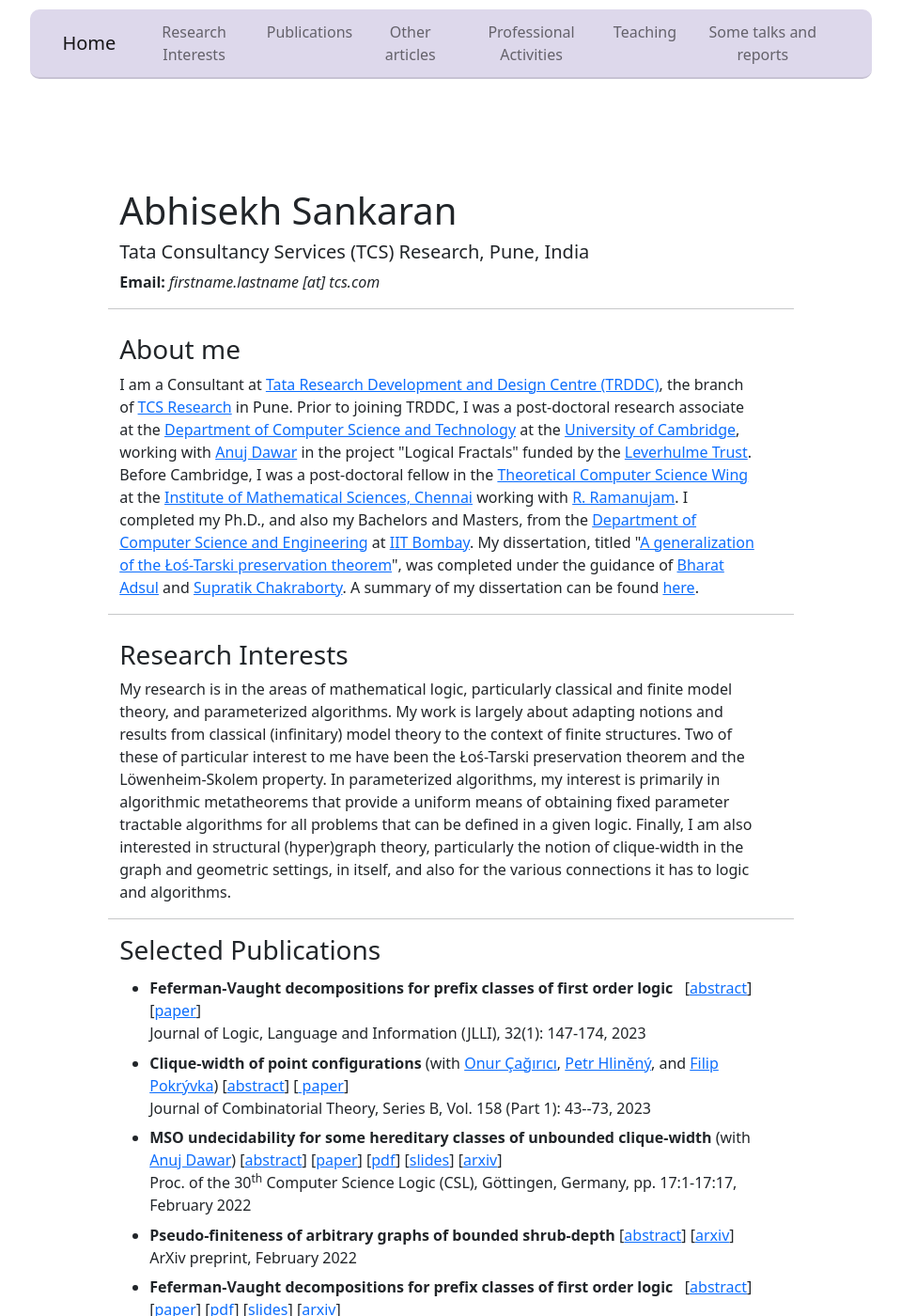
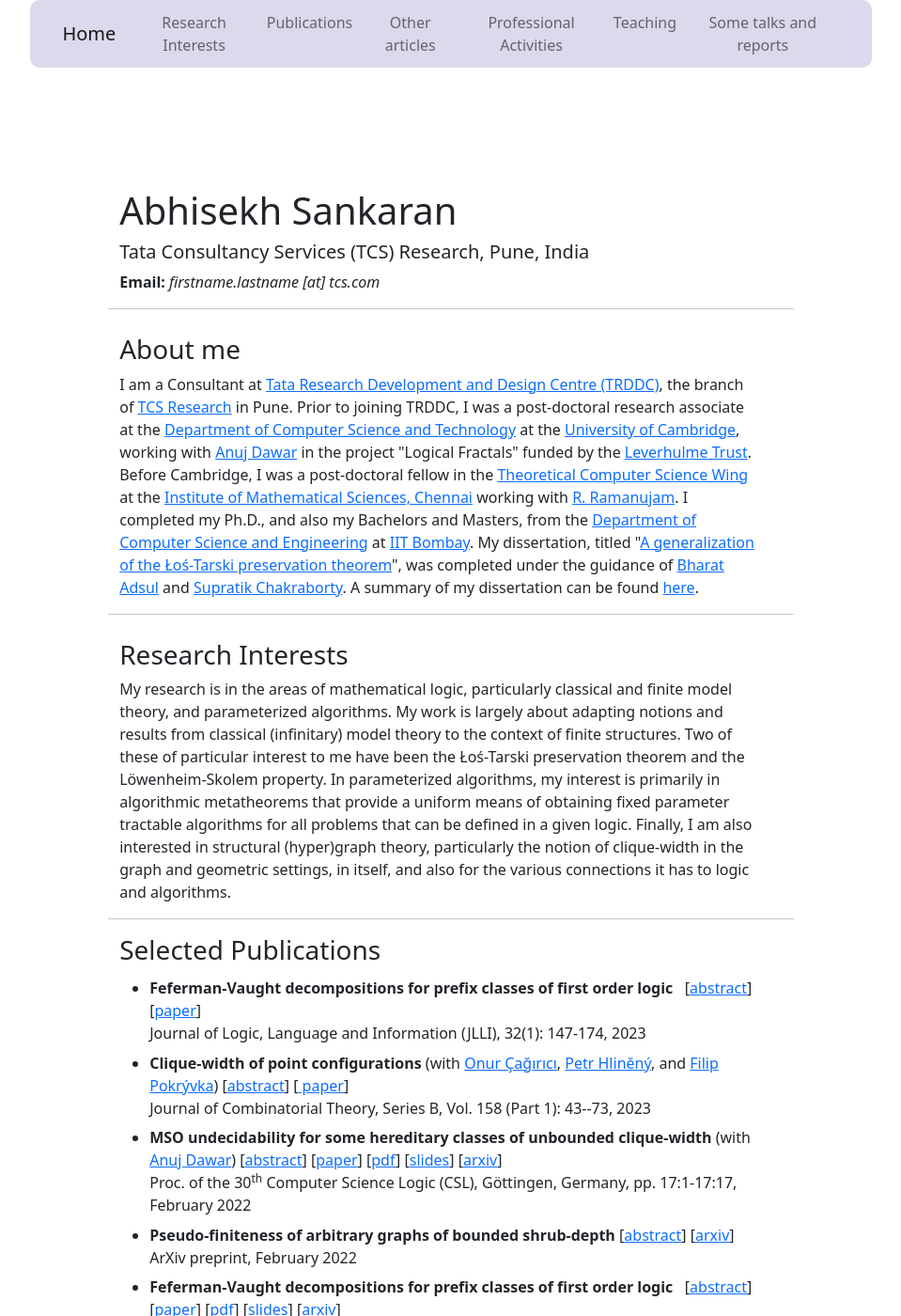
Before and after one commit to abhisekhs/abhisekhs.github.io, a Jekyll site: the page index.html, which Jekyll copies as it is, in a window 1280 px wide and 1400 px high. Shown: the whole window at 94% size, without its empty margins (160-1119 px from the left). Built offline with Jekyll 4.4.1, drawn with Linux system fonts in a browser that asks for light colours.

Commit message:
Updated style elements particularly navbar

```diff
--- a/index.html
+++ b/index.html
@@ -66,9 +66,9 @@
         .navbar {
             width: 70%;
             left: 15%; /* This centers it (100% - 70% = 30%. Half of 30 is 15%) */
-            margin-top: 10px; /* Optional: adds a little space above the bar so it "floats" */
+            margin-top: 0px; /* Optional: adds a little space above the bar so it "floats" */
             border-radius: 10px; /* Optional: makes the corners look nice since it's not full-width */
-            border-bottom: 2px solid rgba(0,0,0,0.1);
+            /* border-bottom: 2px solid rgba(0,0,0,0.1); */
         }
         #navbarNavAltMarkup .nav-link {
             padding-left: 10px !important;
```
